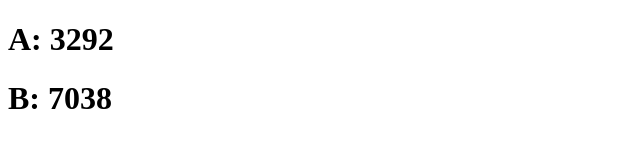
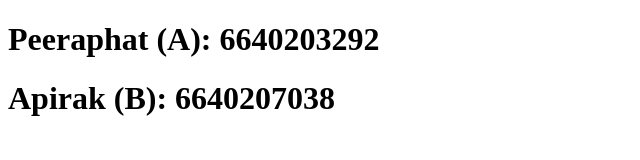
Before and after one commit to peeraphat69/lab3-3, a plain HTML site: page lab3-3/index.html in a window 1280 px wide. Shown: the whole page, without its empty margins (0-640 px from the left). Drawn offline with Linux system fonts and the light colour scheme.

Commit message:
Change to full code

```diff
--- a/lab3-3/index.html
+++ b/lab3-3/index.html
@@ -6,7 +6,8 @@
     <title>My Website</title>
 </head>
 <body>
-    <h1>A: 3292</h1>
-    <h1>B: 7038</h1>
+    <h1>Peeraphat  (A): 6640203292</h1>
+    <h1>Apirak (B): 6640207038</h1>
+
 </body>
 </html>
```
